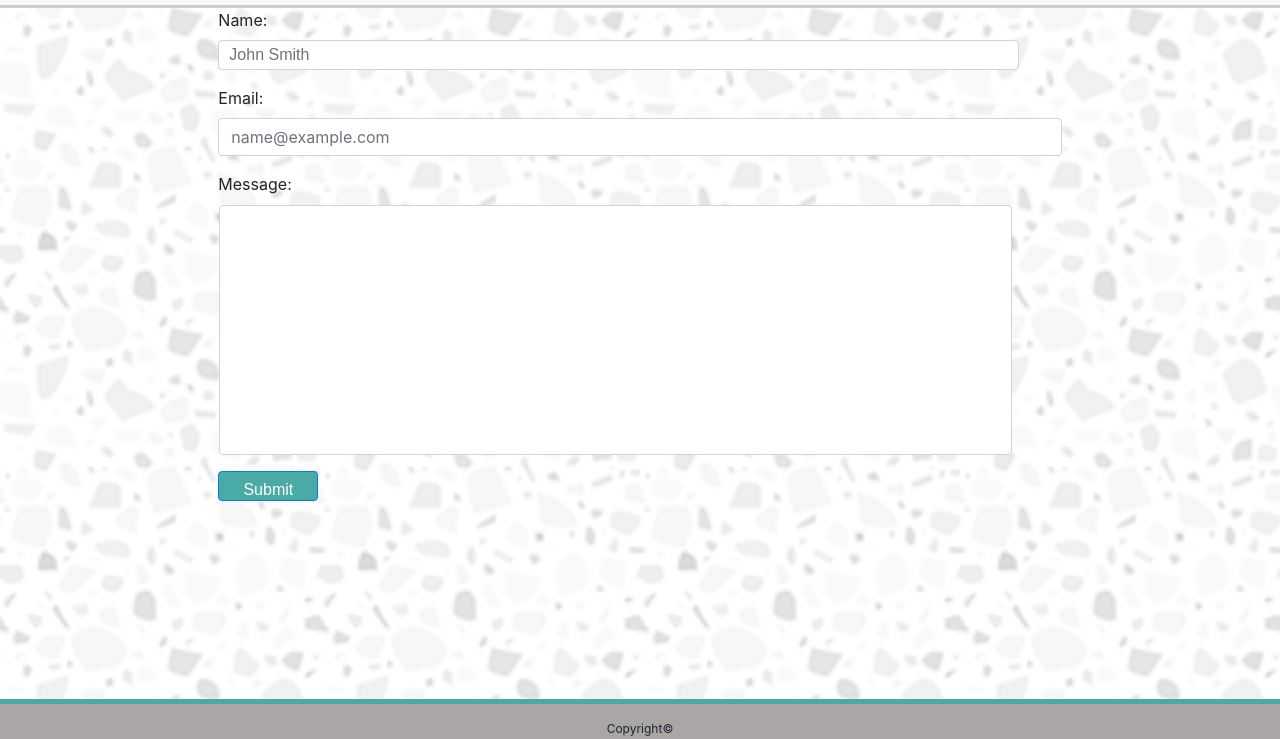
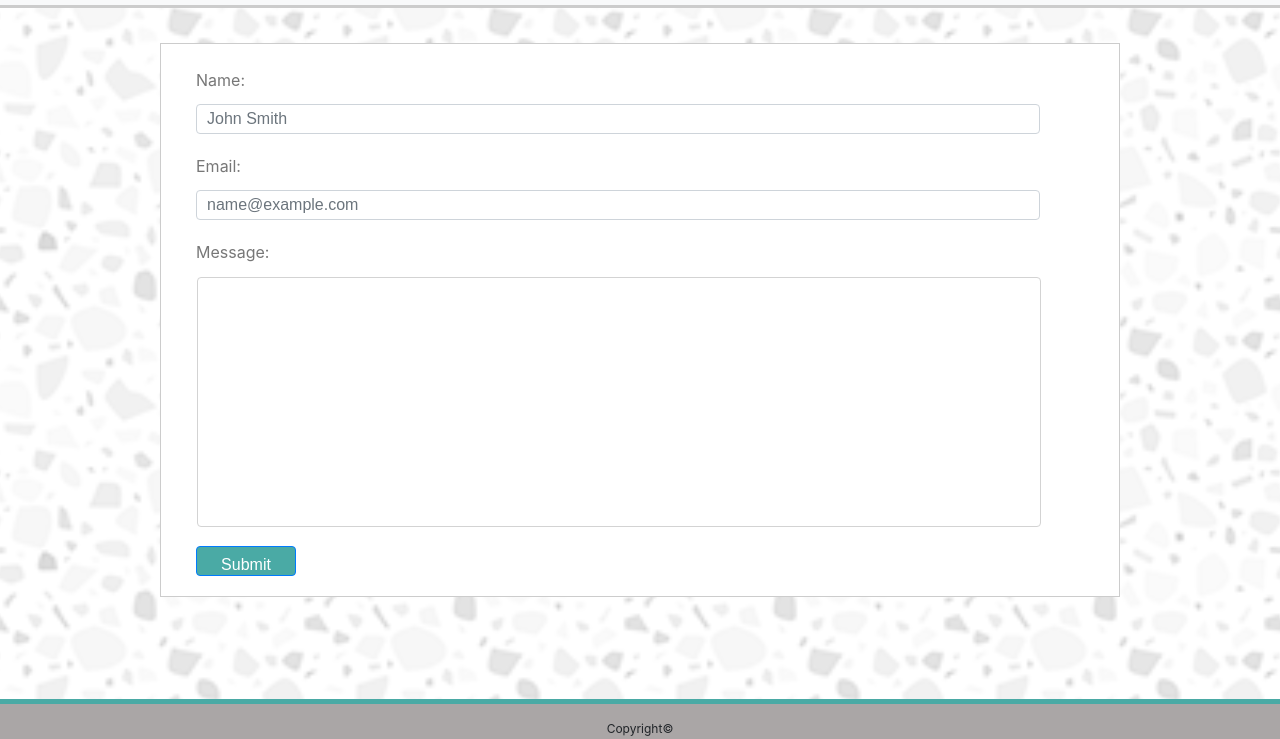
Before and after one commit to nicolerobertsb/Bootstrap-Portfolio, a plain HTML site: page contact.html in a window 1280 px wide. Shown: the part 61-800 px from the top of the page. Drawn offline with nearby package versions, Linux system fonts and the light colour scheme.

Commit message:
added main container around each html page to add more consistency when going from page to page

```diff
--- a/contact.html
+++ b/contact.html
@@ -34,10 +34,11 @@
         </div>
     </nav>
 
+    <div class="row">
+        <div id="main-container" class="container">
             <form>
-        <div class="row">
                 <div class="col-md-2"></div>
-            <div class="col-md-8">
+                <div class="col-md-12">
                     <div class="form-group">
                         <label for="formGroupExampleInput">Name:</label>
                         <input type="text" class="form-control" id="formname" placeholder="John Smith">
@@ -53,6 +54,7 @@
                     <button type="submit" class="btn btn-primary" id="inputbutton">Submit</button>
                 </div>
         </div>
+    </div>
     </form>
 
     <footer class="page-footer font-small blue">
--- a/style.css
+++ b/style.css
@@ -112,8 +112,8 @@ hr{
     font-family: Arial, Helvetica, sans-serif;
 }
 
-#email{
-    width: 95%;
+#formemail{
+    width:95%;
     height:30px;
     padding-left: 10px;
     font-family: Arial, Helvetica, sans-serif;
@@ -121,7 +121,7 @@ hr{
 
 #tallmessage{
     height:250px;
-    width: 94%;
+    width: 95%;
     resize: none;
     padding: 10px;
     margin: 1px;
```
Also changed, not shown: portfolio.html (+3 -0 lines). Lines whose indentation alone changed are shown as unchanged.
